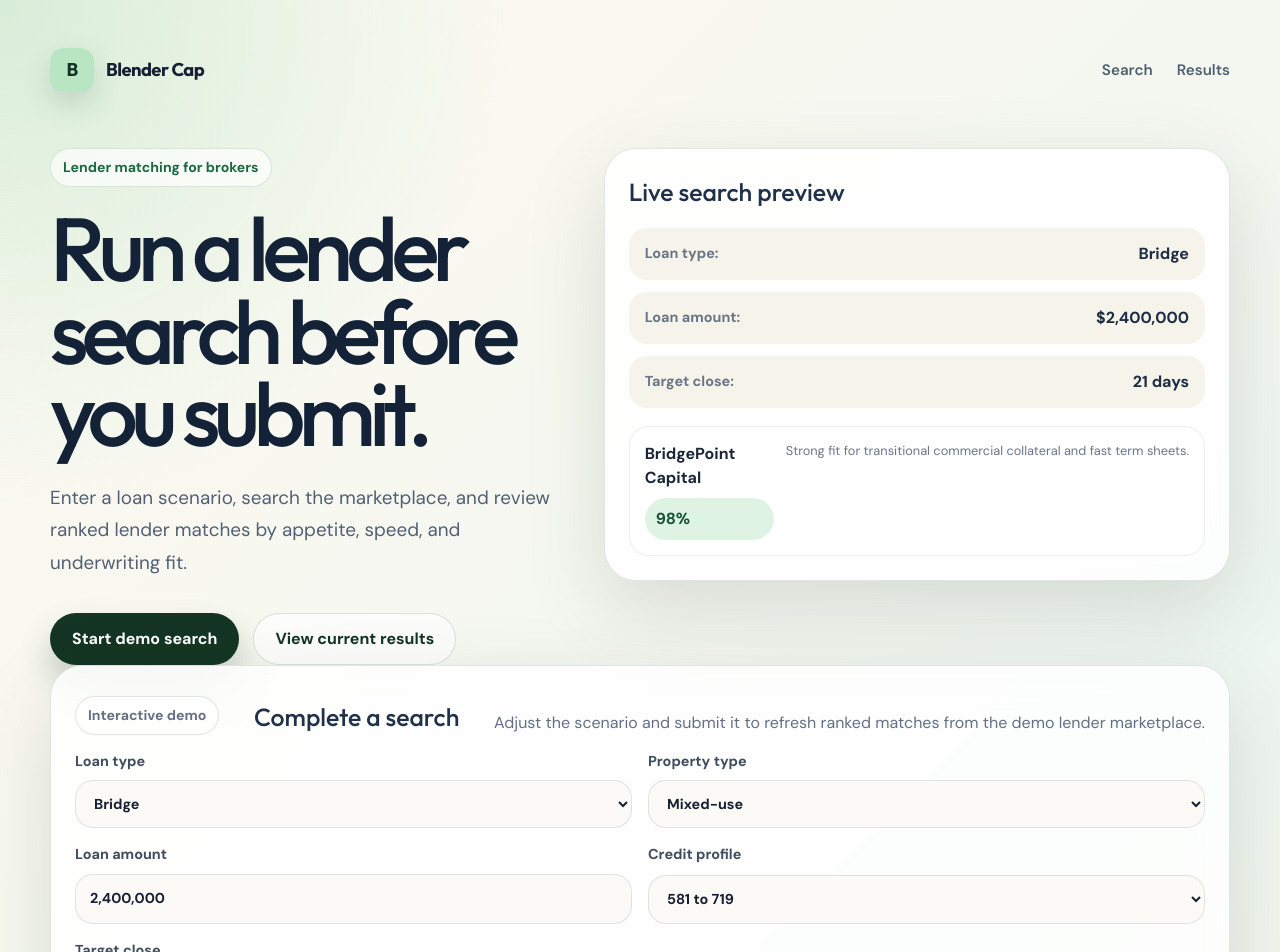
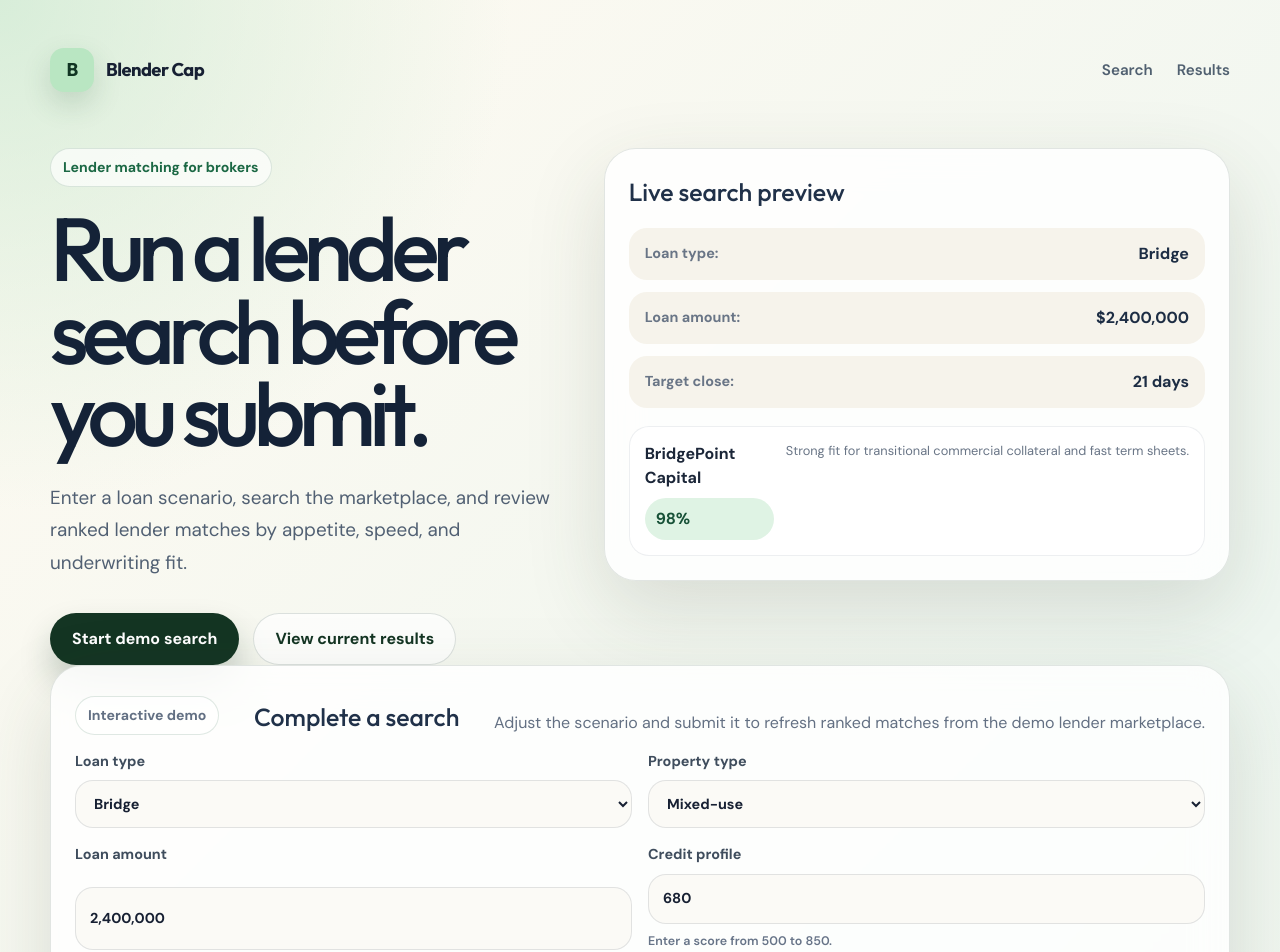
Before and after one commit to ireviewoffers/BlenderCap, a React (Vite) app: page / in a window 1280 px wide. Shown: the top 952 px of the page. Built offline with nearby package versions, Linux system fonts and the light colour scheme.

Commit message:
Allow credit score input for matching
Co-authored-by: ireviewoffers <ireviewoffers@users.noreply.github.com>

```diff
--- a/src/App.css
+++ b/src/App.css
@@ -332,6 +332,21 @@ button {
   box-shadow: 0 0 0 4px rgb(76 157 104 / 14%);
 }
 
+.search-form input:invalid {
+  border-color: #c65c42;
+}
+
+.field-hint,
+.field-error {
+  color: #677488;
+  font-size: 0.78rem;
+  font-weight: 600;
+}
+
+.field-error {
+  color: #b84a34;
+}
+
 .search-form button {
   grid-column: 1 / -1;
 }
--- a/src/App.tsx
+++ b/src/App.tsx
@@ -4,14 +4,13 @@ import './App.css'
 
 type LoanType = 'Bridge' | 'DSCR' | 'Fix & flip' | 'Construction'
 type PropertyType = 'Residential' | 'Mixed-use' | 'Multifamily' | 'Retail'
-type CreditProfile = '580 and below' | '581 to 719' | '720 and up'
 type Timeline = '14 days' | '21 days' | '30+ days'
 
 type SearchForm = {
   loanType: LoanType
   propertyType: PropertyType
   loanAmount: string
-  creditProfile: CreditProfile
+  creditScore: string
   timeline: Timeline
 }
 
@@ -21,7 +20,7 @@ type Lender = {
   propertyTypes: PropertyType[]
   minAmount: number
   maxAmount: number
-  creditProfiles: CreditProfile[]
+  minCreditScore: number
   timelines: Timeline[]
   responseTime: string
   note: string
@@ -36,7 +35,7 @@ const defaultSearch: SearchForm = {
   loanType: 'Bridge',
   propertyType: 'Mixed-use',
   loanAmount: '2400000',
-  creditProfile: '581 to 719',
+  creditScore: '680',
   timeline: '21 days',
 }
 
@@ -47,7 +46,7 @@ const lenders: Lender[] = [
     propertyTypes: ['Mixed-use', 'Retail', 'Multifamily'],
     minAmount: 750000,
     maxAmount: 12000000,
-    creditProfiles: ['580 and below', '581 to 719', '720 and up'],
+    minCreditScore: 580,
     timelines: ['14 days', '21 days'],
     responseTime: '24 hrs',
     note: 'Strong fit for transitional commercial collateral and fast term sheets.',
@@ -58,7 +57,7 @@ const lenders: Lender[] = [
     propertyTypes: ['Residential', 'Multifamily'],
     minAmount: 250000,
     maxAmount: 5000000,
-    creditProfiles: ['581 to 719', '720 and up'],
+    minCreditScore: 620,
     timelines: ['21 days', '30+ days'],
     responseTime: 'Same day',
     note: 'Best for investor residential scenarios with predictable rental income.',
@@ -69,7 +68,7 @@ const lenders: Lender[] = [
     propertyTypes: ['Residential', 'Mixed-use', 'Multifamily'],
     minAmount: 150000,
     maxAmount: 3500000,
-    creditProfiles: ['580 and below', '581 to 719'],
+    minCreditScore: 500,
     timelines: ['14 days', '21 days'],
     responseTime: '48 hrs',
     note: 'Flexible on credit when the exit strategy and renovation plan are clear.',
@@ -80,7 +79,7 @@ const lenders: Lender[] = [
     propertyTypes: ['Retail', 'Mixed-use', 'Multifamily'],
     minAmount: 1000000,
     maxAmount: 20000000,
-    creditProfiles: ['720 and up'],
+    minCreditScore: 720,
     timelines: ['30+ days'],
     responseTime: '2 business days',
     note: 'Competitive pricing for stronger sponsors with more complete packages.',
@@ -107,8 +106,28 @@ function formatLoanAmountInput(value: string) {
   return loanAmount > 0 ? numberFormatter.format(loanAmount) : ''
 }
 
+function getCreditScore(value: string) {
+  const parsed = Number(value)
+  return Number.isInteger(parsed) ? parsed : null
+}
+
+function getCreditScoreError(value: string) {
+  const creditScore = getCreditScore(value)
+
+  if (creditScore === null) {
+    return 'Enter a credit score between 500 and 850.'
+  }
+
+  if (creditScore < 500 || creditScore > 850) {
+    return 'Credit score must be between 500 and 850.'
+  }
+
+  return ''
+}
+
 function rankLenders(search: SearchForm): RankedLender[] {
   const loanAmount = getLoanAmount(search.loanAmount)
+  const creditScore = getCreditScore(search.creditScore)
 
   return lenders
     .map((lender) => {
@@ -130,9 +149,12 @@ function rankLenders(search: SearchForm): RankedLender[] {
         reasons.push(`Covers ${currencyFormatter.format(loanAmount)} requests`)
       }
 
-      if (lender.creditProfiles.includes(search.creditProfile)) {
+      if (creditScore !== null && creditScore >= lender.minCreditScore) {
         score += 12
-        reasons.push(`${search.creditProfile} credit accepted`)
+        reasons.push(`${creditScore} credit score meets ${lender.minCreditScore} minimum`)
+      } else if (creditScore !== null) {
+        score -= 8
+        reasons.push(`${creditScore} credit score is below ${lender.minCreditScore} minimum`)
       }
 
       if (lender.timelines.includes(search.timeline)) {
@@ -152,6 +174,7 @@ function rankLenders(search: SearchForm): RankedLender[] {
 export function App() {
   const [form, setForm] = useState<SearchForm>(defaultSearch)
   const [submittedSearch, setSubmittedSearch] = useState<SearchForm>(defaultSearch)
+  const creditScoreError = getCreditScoreError(form.creditScore)
   const previewLenders = useMemo(() => rankLenders(form), [form])
   const rankedLenders = useMemo(() => rankLenders(submittedSearch), [submittedSearch])
   const topMatch = previewLenders[0]
@@ -162,6 +185,11 @@ export function App() {
 
   function handleSubmit(event: FormEvent<HTMLFormElement>) {
     event.preventDefault()
+
+    if (creditScoreError) {
+      return
+    }
+
     setSubmittedSearch(form)
   }
 
@@ -276,16 +304,23 @@ export function App() {
 
             <label>
               Credit profile
-              <select
-                value={form.creditProfile}
+              <input
+                aria-describedby="credit-score-hint"
+                aria-invalid={creditScoreError ? 'true' : 'false'}
+                inputMode="numeric"
+                max="850"
+                maxLength={3}
+                min="500"
+                placeholder="680"
+                type="number"
+                value={form.creditScore}
                 onChange={(event) =>
-                  updateField('creditProfile', event.target.value as CreditProfile)
+                  updateField('creditScore', event.target.value.replace(/[^0-9]/g, '').slice(0, 3))
                 }
-              >
-                <option>580 and below</option>
-                <option>581 to 719</option>
-                <option>720 and up</option>
-              </select>
+              />
+              <span className={creditScoreError ? 'field-error' : 'field-hint'} id="credit-score-hint">
+                {creditScoreError || 'Enter a score from 500 to 850.'}
+              </span>
             </label>
 
             <label>
```
